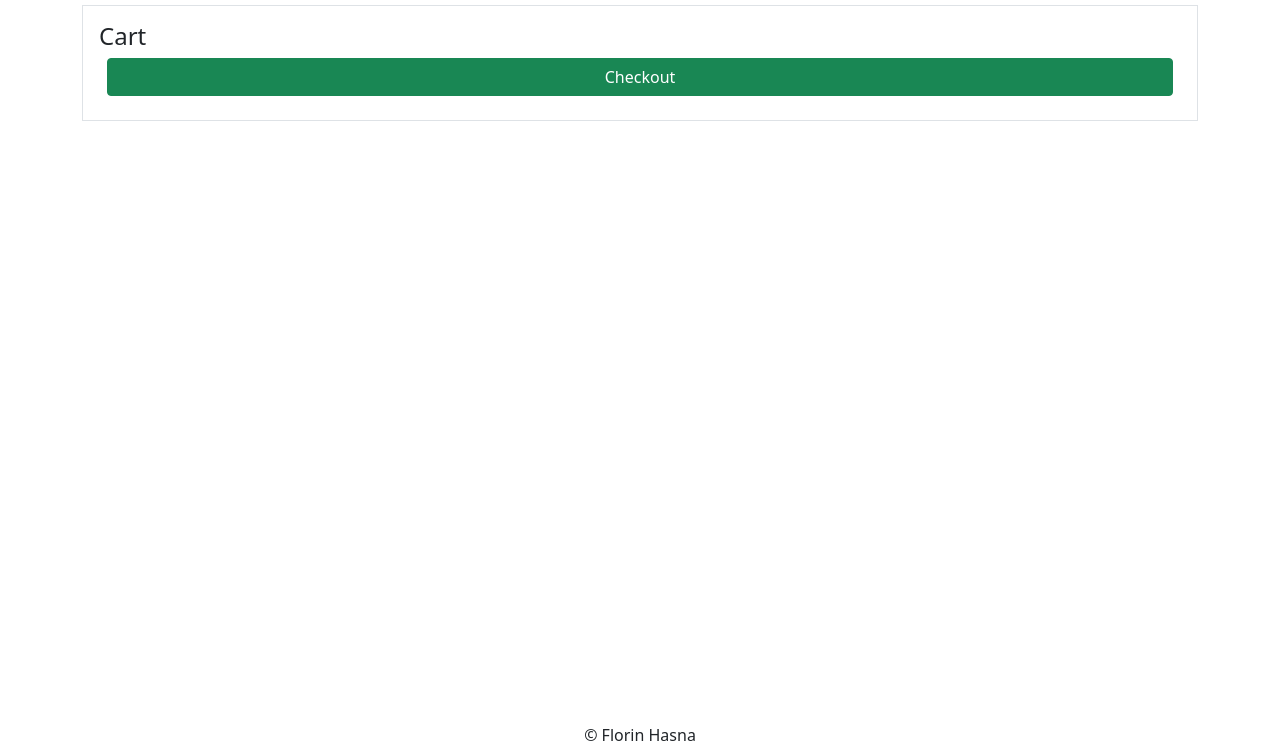
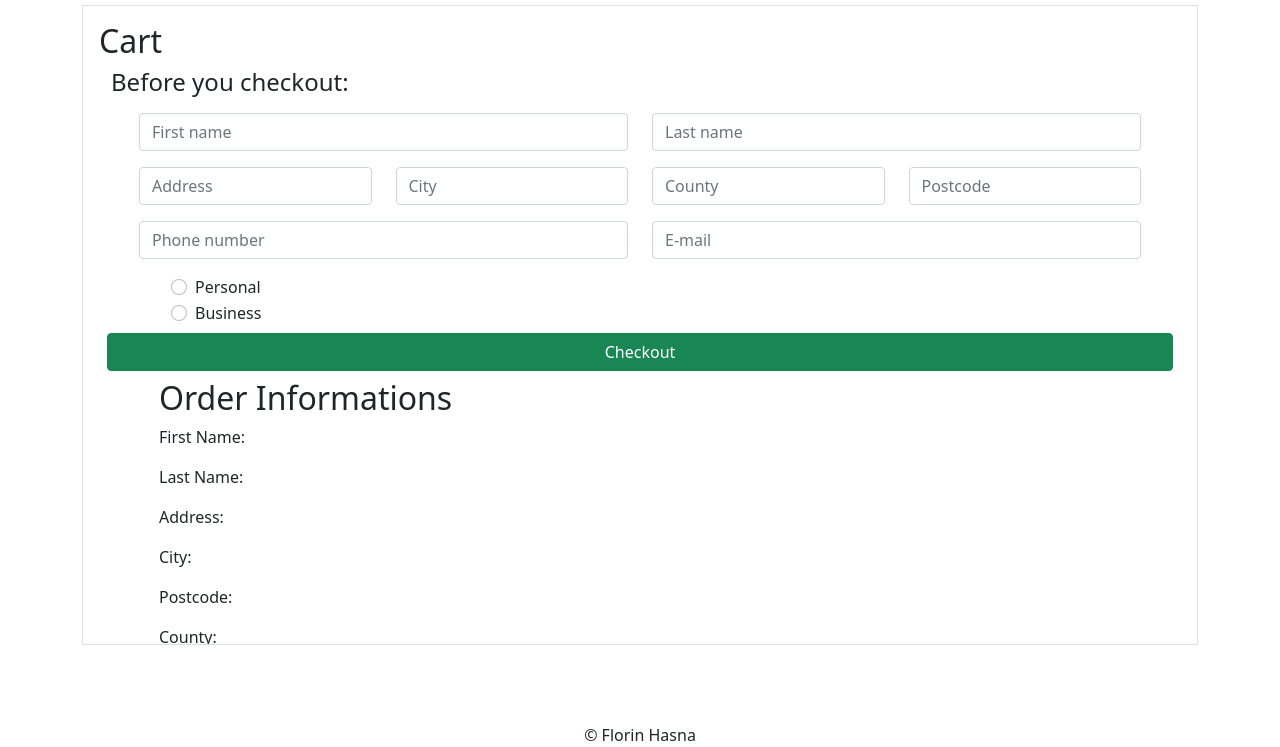
Before and after one commit to florinhasna/CST3144-CW1-Front-End, a plain HTML site: page index.html in a window 1280 px wide. Both pictures are taken after a click on the button "Checkout". Shown: the part 53-800 px from the top of the page. Drawn offline with nearby package versions, Linux system fonts and the light colour scheme.

Commit message:
Added form for checkout.

```diff
--- a/index.html
+++ b/index.html
@@ -164,9 +164,139 @@
       <!-- Checkout container -->
       <main class="container" id="checkout" v-else>
         <div class="p-3 scroll-container justify-content-center border">
-          <h4>Cart</h4>
+          <h2>Cart</h2>
+          <div class="container-fluid">
+            <h4>Before you checkout:</h4>
+            <div class="row m-3">
+              <div class="col">
+                <input
+                  type="text"
+                  class="form-control"
+                  placeholder="First name"
+                  aria-label="First name"
+                  v-model.trim="order.firstName"
+                />
+              </div>
+
+              <div class="col">
+                <input
+                  type="text"
+                  class="form-control"
+                  placeholder="Last name"
+                  aria-label="Last name"
+                  v-model.trim="order.lastName"
+                />
+              </div>
+            </div>
+
+            <div class="row m-3">
+              <div class="col">
+                <input
+                  type="text"
+                  class="form-control"
+                  placeholder="Address"
+                  aria-label="Address"
+                  v-model.trim="order.address"
+                />
+              </div>
+
+              <div class="col">
+                <input
+                  type="text"
+                  class="form-control"
+                  placeholder="City"
+                  aria-label="City"
+                  v-model.trim="order.city"
+                />
+              </div>
+
+              <div class="col">
+                <input
+                  type="text"
+                  class="form-control"
+                  placeholder="County"
+                  aria-label="County"
+                  v-model.trim="order.county"
+                />
+              </div>
+
+              <div class="col">
+                <input
+                  type="text"
+                  class="form-control"
+                  placeholder="Postcode"
+                  aria-label="Postcode"
+                  v-model.trim="order.postcode"
+                />
+              </div>
+            </div>
+
+            <div class="row m-3">
+              <div class="col">
+                <input
+                  class="form-control"
+                  placeholder="Phone number"
+                  aria-label="Phone number"
+                  type="number"
+                  v-model.trim="order.phoneNo"
+                />
+              </div>
+
+              <div class="col">
+                <input
+                  type="text"
+                  class="form-control"
+                  placeholder="E-mail"
+                  aria-label="E-mail"
+                  v-model.trim="order.email"
+                />
+              </div>
+            </div>
+
+            <div class="container-fluid mx-5">
+              <div class="form-check">
+                <input
+                  class="form-check-input"
+                  type="radio"
+                  name="personalOrBusiness"
+                  id="personal"
+                  value="Personal"
+                  v-model.trim="order.method"
+                />
+                <label class="form-check-label" for="ascending">
+                  Personal
+                </label>
+              </div>
+              <div class="form-check">
+                <input
+                  class="form-check-input"
+                  type="radio"
+                  name="personalOrBusiness"
+                  id="business"
+                  value="Business"
+                  v-model.trim="order.method"
+                />
+                <label class="form-check-label" for="descending">
+                  Business
+                </label>
+              </div>
+            </div>
+          </div>
+
           <div class="row m-2">
             <button type="button" class="btn btn-success">Checkout</button>
+          </div>
+          <div class="container-fluid mx-5">
+            <h2>Order Informations</h2>
+            <p>First Name: <strong>{{order.firstName}}</strong></p>
+            <p>Last Name: <strong>{{order.lastName}}</strong></p>
+            <p>Address: <strong>{{order.address}}</strong></p>
+            <p>City: <strong>{{order.city}}</strong></p>
+            <p>Postcode: <strong>{{order.postcode}}</strong></p>
+            <p>County: <strong>{{order.county}}</strong></p>
+            <p>Phone number: <strong>{{order.phoneNo}}</strong></p>
+            <p>Email: <strong>{{order.email}}</strong></p>
+            <p>Method: <strong>{{order.method}}</strong></p>
           </div>
         </div>
       </main>
--- a/script/script.js
+++ b/script/script.js
@@ -12,6 +12,17 @@ var myApp = new Vue({
             location: "London",
             price: 100,
             availability: 5,
+        },
+        order: {
+            firstName: '',
+            lastName: '',
+            address: '',
+            city: '',
+            county: '',
+            postcode: '',
+            method: '',
+            phoneNo: '',
+            email: '',
         }
     },
     computed:{ // reactive properties for auto-update
--- a/style/style.css
+++ b/style/style.css
@@ -16,3 +16,9 @@
     scrollbar-width: none;
     /* Firefox */
 }
+
+input[type="number"]::-webkit-outer-spin-button,
+input[type="number"]::-webkit-inner-spin-button {
+    -webkit-appearance: none;
+    margin: 0;
+}
```
